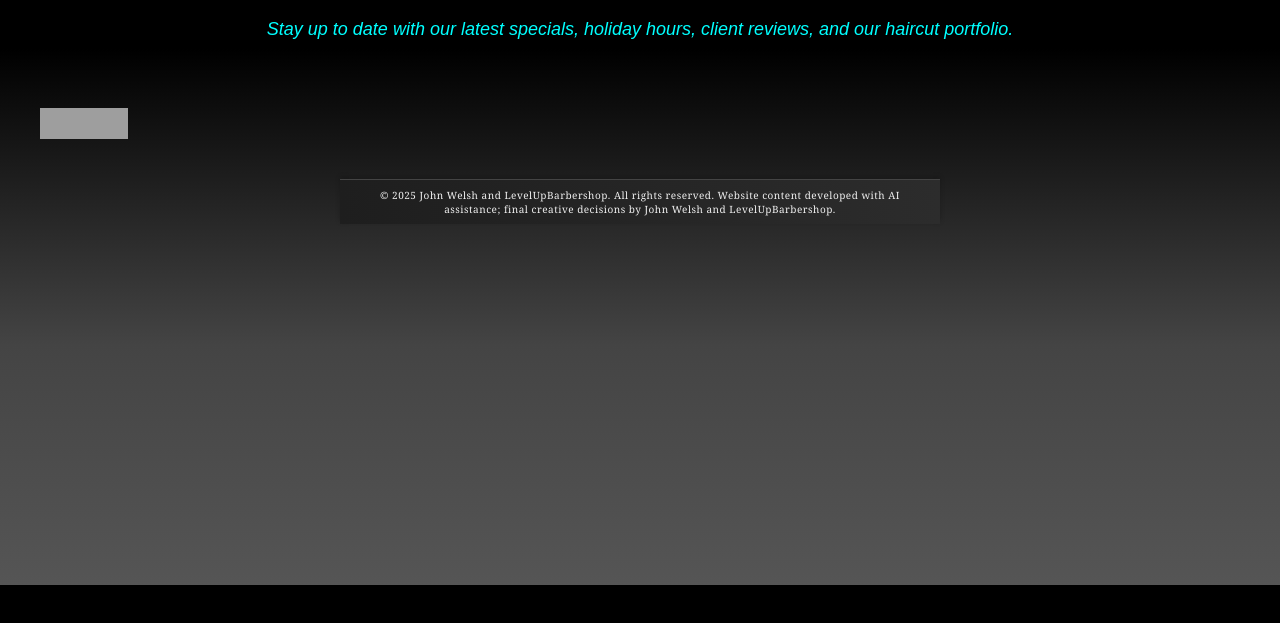
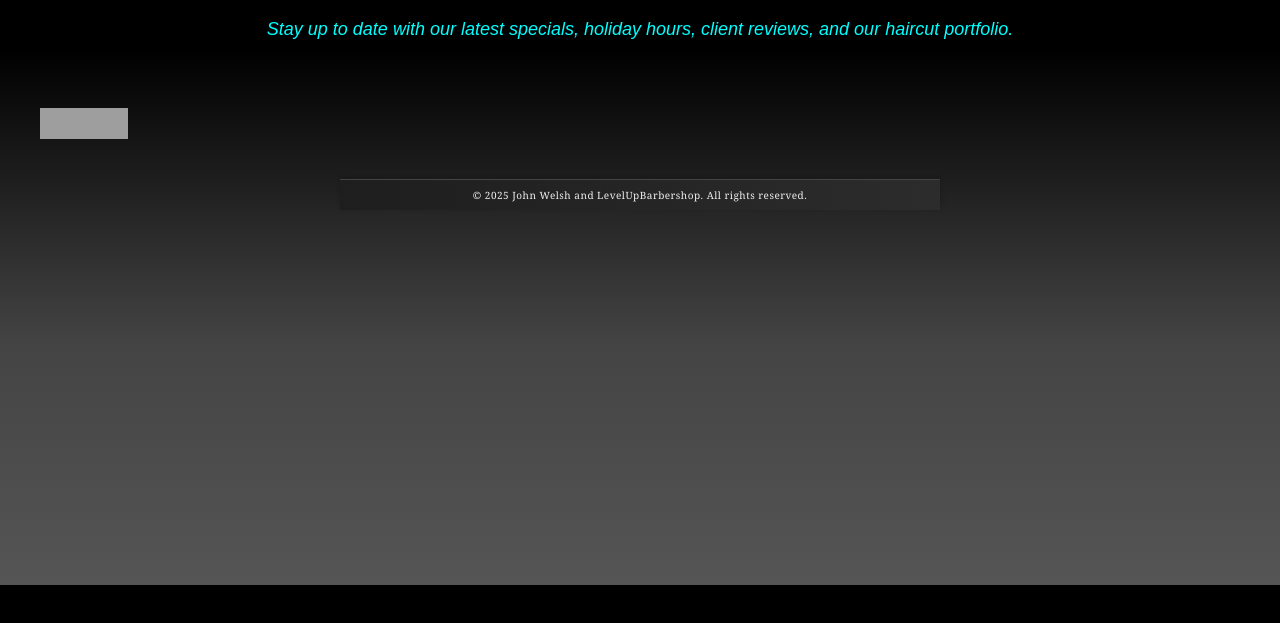
Before and after one commit to JWelsh0311/LevelUpBarbershop, a plain HTML site: page reviews.html in a window 1280 px wide. Shown: the part 215-838 px from the top of the page. Drawn offline with Linux system fonts and the light colour scheme; grey boxes are pictures that could not be loaded.

Commit message:
Update reviews.html

```diff
--- a/reviews.html
+++ b/reviews.html
@@ -64,7 +64,7 @@
   box-sizing: border-box;
   margin: 0 auto; /* Centers the footer horizontally */
 ">
-  &copy; 2025 John Welsh and LevelUpBarbershop. All rights reserved. Website content developed with AI assistance; final creative decisions by John Welsh and LevelUpBarbershop.
+  &copy; 2025 John Welsh and LevelUpBarbershop. All rights reserved.
 </footer>
 
 <style>
```
